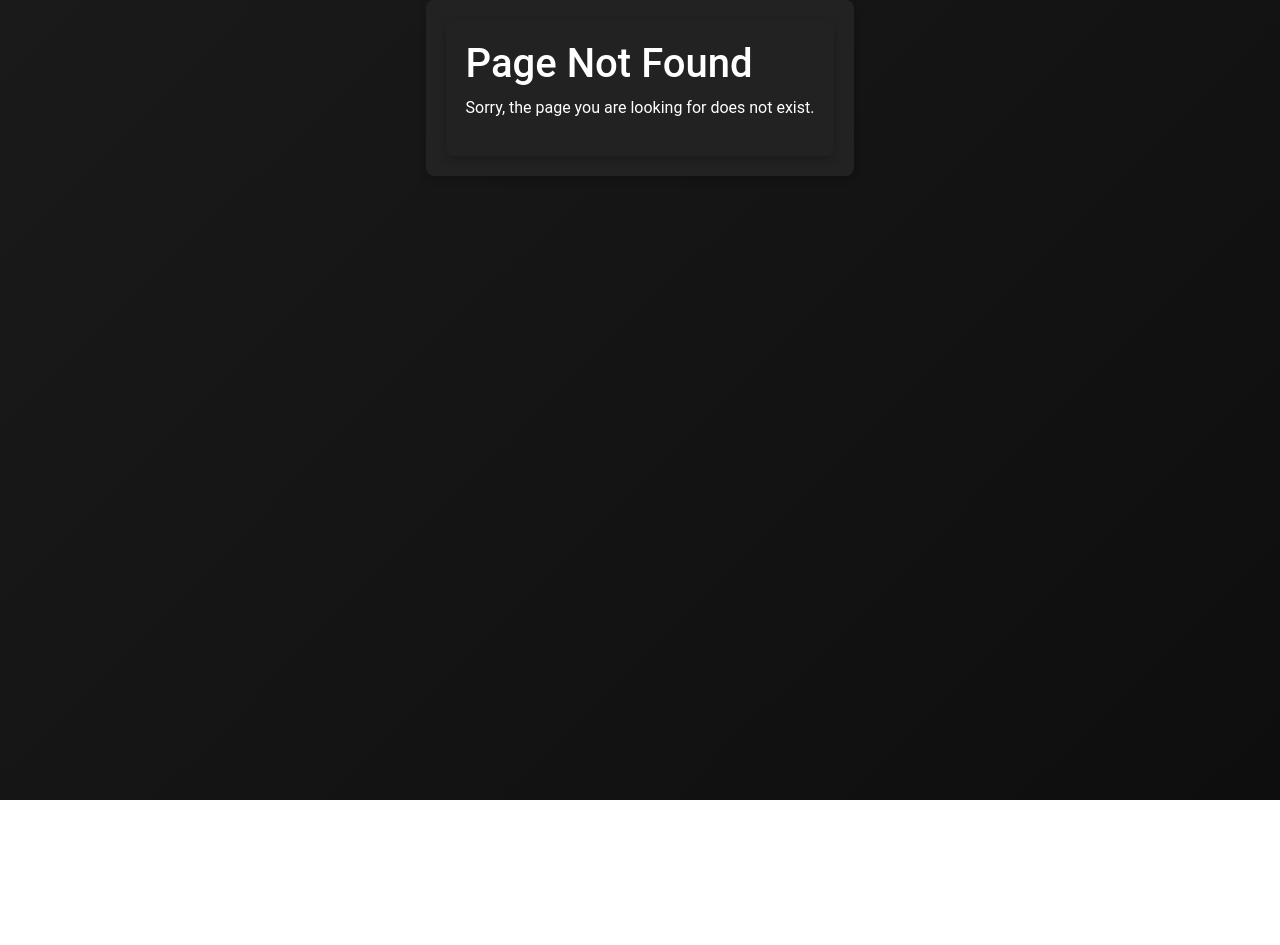
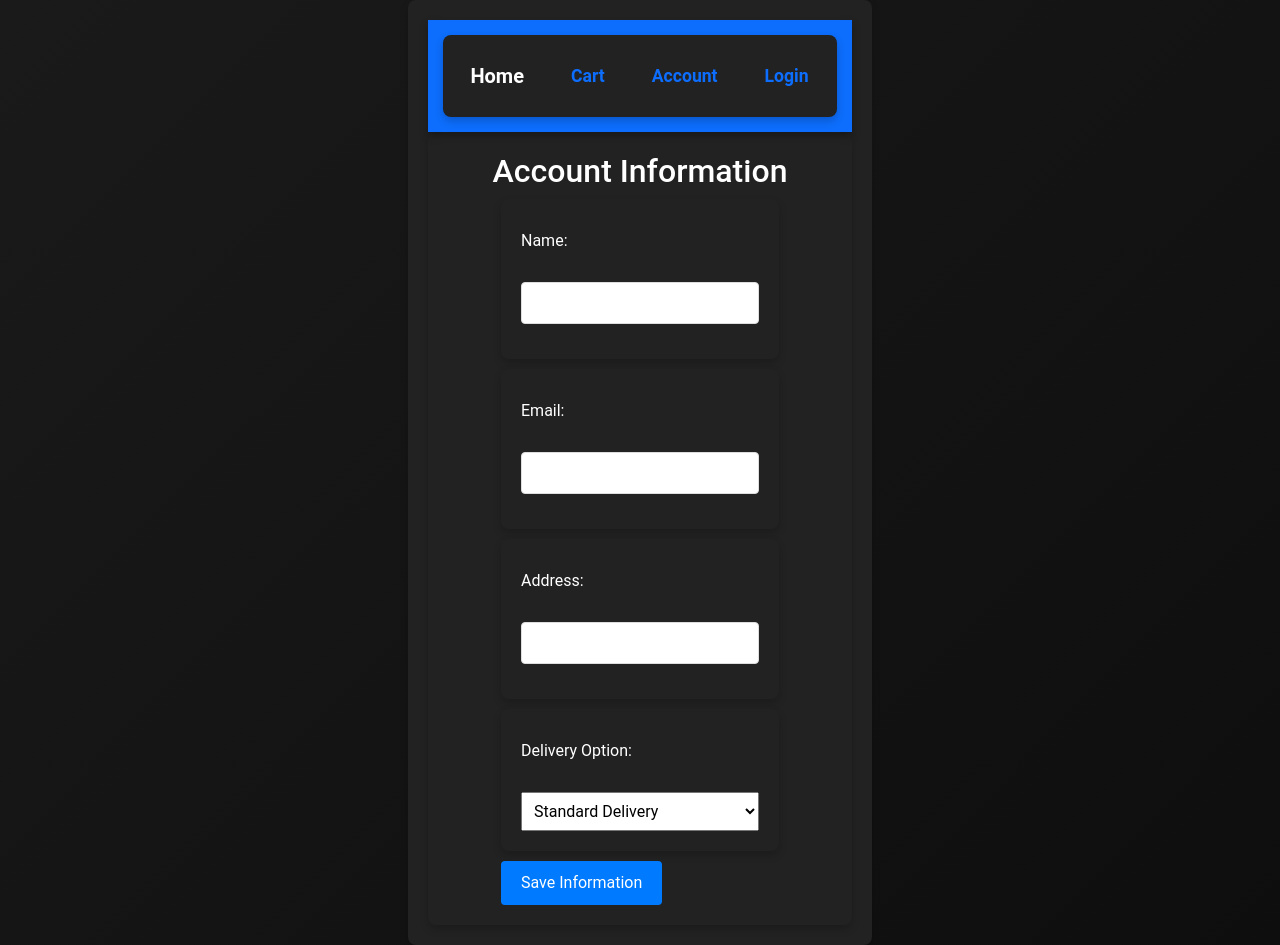
Before and after one commit to Sitoh7/Phase-2-project, a React (Create React App) app: page /account in a window 1280 px wide. Before the commit this address had no page. Before the commit the page ends 800 px from the top, so only its background shows below. Built offline with nearby package versions, Linux system fonts and the light colour scheme.

Commit message:
add account  for info

```diff
--- a/src/App.js
+++ b/src/App.js
@@ -1,5 +1,6 @@
+// ./App.js
+import { Route, Routes } from 'react-router-dom';
 import NavBar from './components/NavBar';
-import { Route, Routes } from 'react-router-dom';
 import Home from './Pages/Home';
 import Cart from './Pages/Cart';
 import Login from './Pages/Login';
--- a/src/Pages/Account.js
+++ b/src/Pages/Account.js
@@ -1,95 +1,90 @@
-import React, { useState } from 'react';
+import React, { useState, useEffect } from 'react';
 
-const AccountSection = () => {
-  const [formData, setFormData] = useState({
+function Account() {
+  const [userData, setUserData] = useState({
     name: '',
     email: '',
-    location: '',
+    address: '',
+    deliveryOption: 'standard',
   });
 
-  const [errors, setErrors] = useState({});
+  useEffect(() => {
+    // Load saved data from localStorage if it exists
+    const savedData = localStorage.getItem('userData');
+    if (savedData) {
+      setUserData(JSON.parse(savedData));
+    }
+  }, []);
 
-  const handleChange = (event) => {
-    const { name, value } = event.target;
-
-    // Basic validation (can be more extensive)
-    const error = value.trim() === '' ? 'Field is required' : '';
-    setErrors({ ...errors, [name]: error });
-
-    setFormData({ ...formData, [name]: value });
+  const handleChange = (e) => {
+    const { name, value } = e.target;
+    setUserData((prevData) => ({
+      ...prevData,
+      [name]: value,
+    }));
   };
 
-  const handleSubmit = (event) => {
-    event.preventDefault();
-
-    // More advanced validation and error handling can be added here
-
-    // Send data to server (replace with your server-side logic)
-    fetch('/your-api-endpoint', {
-      method: 'POST',
-      headers: {
-        'Content-Type': 'application/json',
-      },
-      body: JSON.stringify(formData),
-    })
-      .then((response) => response.json())
-      .then((data) => {
-        console.log('Success:', data);
-        // Handle success, e.g., show a success message, redirect
-      })
-      .catch((error) => {
-        console.error('Error:', error);
-        // Handle errors, e.g., show an error message
-      });
-
-    // Clear form after successful submission
-    setFormData({ name: '', email: '', location: '' });
+  const handleSubmit = (e) => {
+    e.preventDefault();
+    // Save data to localStorage
+    localStorage.setItem('userData', JSON.stringify(userData));
+    alert('Your information has been saved successfully.');
   };
 
   return (
-    <div>
-      <h2>Create Account</h2>
-      <form onSubmit={handleSubmit}>
-        <div>
-          <label htmlFor="name">Name:</label>
+    <div style={{ padding: '20px', textAlign: 'center' }}>
+      <h2>Account Information</h2>
+      <form onSubmit={handleSubmit} style={{ display: 'inline-block', textAlign: 'left' }}>
+        <div style={{ marginBottom: '10px' }}>
+          <label>Name:</label><br />
           <input
             type="text"
-            id="name"
             name="name"
-            value={formData.name}
+            value={userData.name}
             onChange={handleChange}
+            style={{ padding: '8px', width: '100%' }}
             required
           />
-          {errors.name && <p className="error">{errors.name}</p>}
         </div>
-        <div>
-          <label htmlFor="email">Email:</label>
+        <div style={{ marginBottom: '10px' }}>
+          <label>Email:</label><br />
           <input
             type="email"
-            id="email"
             name="email"
-            value={formData.email}
+            value={userData.email}
             onChange={handleChange}
+            style={{ padding: '8px', width: '100%' }}
             required
           />
-          {errors.email && <p className="error">{errors.email}</p>}
         </div>
-        <div>
-          <label htmlFor="location">Location:</label>
+        <div style={{ marginBottom: '10px' }}>
+          <label>Address:</label><br />
           <input
             type="text"
-            id="location"
-            name="location"
-            value={formData.location}
+            name="address"
+            value={userData.address}
             onChange={handleChange}
-            required
+            style={{ padding: '8px', width: '100%' }}
           />
-          {errors.location && <p className="error">{errors.location}</p>}
         </div>
-        <button type="submit">Submit</button>
+        <div style={{ marginBottom: '10px' }}>
+          <label>Delivery Option:</label><br />
+          <select
+            name="deliveryOption"
+            value={userData.deliveryOption}
+            onChange={handleChange}
+            style={{ padding: '8px', width: '100%' }}
+          >
+            <option value="standard">Standard Delivery</option>
+            <option value="express">Express Delivery</option>
+          </select>
+        </div>
+        <button type="submit" style={{ padding: '10px 20px', backgroundColor: '#007bff', color: 'white', border: 'none', cursor: 'pointer' }}>
+          Save Information
+        </button>
       </form>
     </div>
   );
-};
+}
 
-export default AccountSection;
+export default Account;
--- a/src/Pages/Home.js
+++ b/src/Pages/Home.js
@@ -3,6 +3,7 @@ import { Outlet, useOutletContext } from 'react-router-dom';
 import ItemCard from '../components/ItemCard';
 import Search from '../components/Search';
 import Parts from '../components/Parts';
+
 
 function Home() {
   const [carParts, setCarParts] = useState([]);
--- a/src/Pages/Login.js
+++ b/src/Pages/Login.js
@@ -1,3 +1,4 @@
+// ./Pages/Login.js
 import React, { useState } from 'react';
 import { useNavigate } from 'react-router-dom';
 
@@ -9,7 +10,7 @@ function Login() {
   const handleLogin = () => {
     if (username && password) {
       localStorage.setItem('auth', 'true');
-      navigate('/home');
+      navigate('/home');  // Redirects to home after login
     }
   };
 
--- a/src/components/NavBar.js
+++ b/src/components/NavBar.js
@@ -15,34 +15,19 @@ function NavBar() {
         <NavLink to="/">
           <span className="navbar-brand">Home</span>
         </NavLink>
-        <button className="navbar-toggler" type="button" data-bs-toggle="collapse" data-bs-target="#navbarNav" aria-controls="navbarNav" aria-expanded="false" aria-label="Toggle navigation">
-          <span className="navbar-toggler-icon"></span>
-        </button>
-        <div className="collapse navbar-collapse" id="navbarNav">
-          <ul className="navbar-nav">
         <NavLink to="/cart">
-              <li className="nav-item">
           <span className="nav-link">Cart</span>
-              </li>
         </NavLink>
         <NavLink to="/account">
-              <li className="nav-item">
           <span className="nav-link">Account</span>
-              </li>
         </NavLink>
         {isAuthenticated ? (
-              <li className="nav-item">
           <button className="nav-link" onClick={handleLogout}>Logout</button>
-              </li>
         ) : (
           <NavLink to="/login">
-                <li className="nav-item">
             <span className="nav-link">Login</span>
-                </li>
           </NavLink>
         )}
-          </ul>
-        </div>
       </div>
     </nav>
   );
--- a/src/index.css
+++ b/src/index.css
@@ -294,3 +294,39 @@ button {
 button:hover {
   background-color: #218838;
 }
+/* Add to main CSS file if inline styling doesn't apply */
+.account-container {
+  max-width: 400px;
+  margin: 0 auto;
+  padding: 20px;
+  background-color: #222;
+  color: #fff;
+  border-radius: 8px;
+  box-shadow: 0 4px 8px rgba(0, 0, 0, 0.2);
+}
+
+.account-container label {
+  display: block;
+  margin: 10px 0 5px;
+}
+
+.account-container input {
+  width: 100%;
+  padding: 8px;
+  margin-bottom: 15px;
+  border: 1px solid #ddd;
+  border-radius: 4px;
+}
+
+.account-container button {
+  background-color: #28a745;
+  color: #fff;
+  padding: 10px 15px;
+  border: none;
+  border-radius: 4px;
+  cursor: pointer;
+}
+
+.account-container button:hover {
+  background-color: #218838;
+}
--- a/src/index.js
+++ b/src/index.js
@@ -1,13 +1,16 @@
+// ./index.js
 import React from 'react';
 import ReactDOM from 'react-dom/client';
 import './index.css';
-import { createBrowserRouter, RouterProvider } from 'react-router-dom';
-import routes from './routes';
+import { BrowserRouter } from 'react-router-dom';
+import App from './App';
 import reportWebVitals from './reportWebVitals';
 
-const router = createBrowserRouter(routes);
-
 const root = ReactDOM.createRoot(document.getElementById('root'));
-root.render(<RouterProvider router={router} />);
+root.render(
+  <BrowserRouter>
+    <App />
+  </BrowserRouter>
+);
 
 reportWebVitals();
```
Also changed, not shown: db.json. Lines whose indentation alone changed are shown as unchanged.
